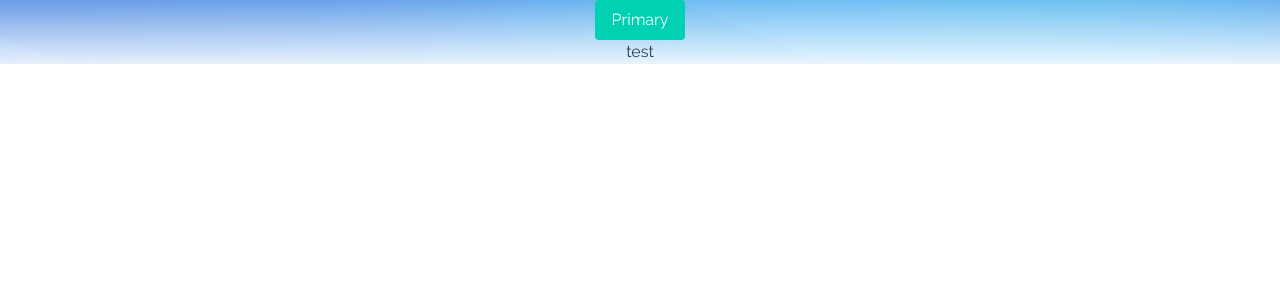
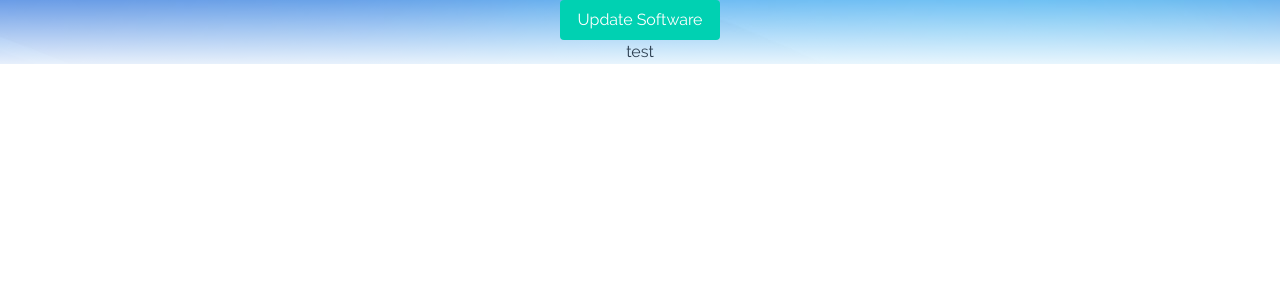
Before and after one commit to iammegatron/dtpro, a Vue app: page / in a window 1280 px wide. Shown: the top 300 px of the page. Built offline with nearby package versions, Linux system fonts and the light colour scheme.

Commit message:
gui button

```diff
--- a/package.json
+++ b/package.json
@@ -14,6 +14,7 @@
     "bulma": "^0.5.2",
     "express": "^4.16.1",
     "simple-git": "^1.77.0",
+    "superagent": "^3.6.1",
     "vue": "^2.4.2",
     "vue-router": "^2.7.0"
   },
--- a/src/components/Hello.vue
+++ b/src/components/Hello.vue
@@ -1,6 +1,6 @@
 <template>
   <div class="container">
-    <a href="" class="button is-primary">Primary</a>
+    <a href="" class="button is-primary" @click="update()" >Update Software</a>
     <div class="block">
       {{msg}}
     </div>
@@ -11,11 +11,17 @@
 </template>
 
 <script>
+import request from "superagent"
 export default {
   name: 'hello',
   data () {
     return {
       msg: 'test'
+    }
+  },
+  methods:{
+    update(){
+      request.get('/update/start');
     }
   }
 }
```
Also changed, not shown: 13 other files (tests, documents, lock files or other folders).
